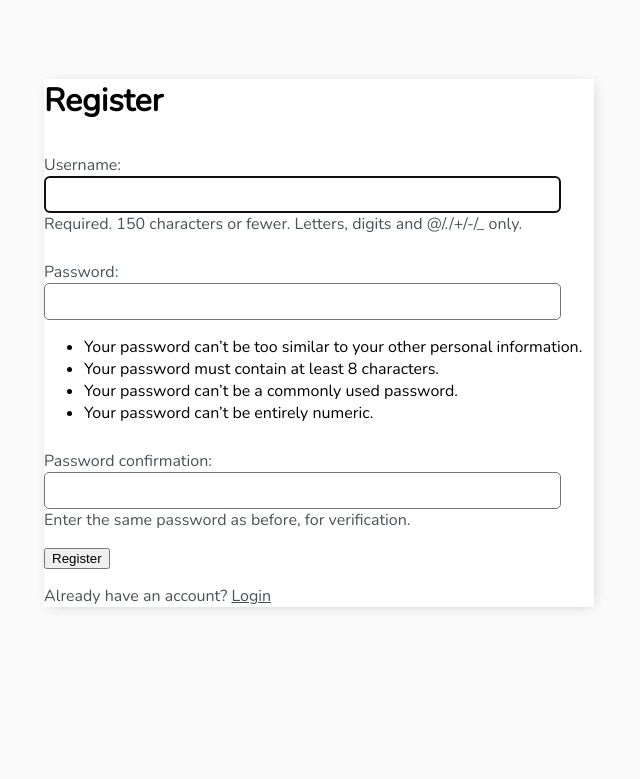
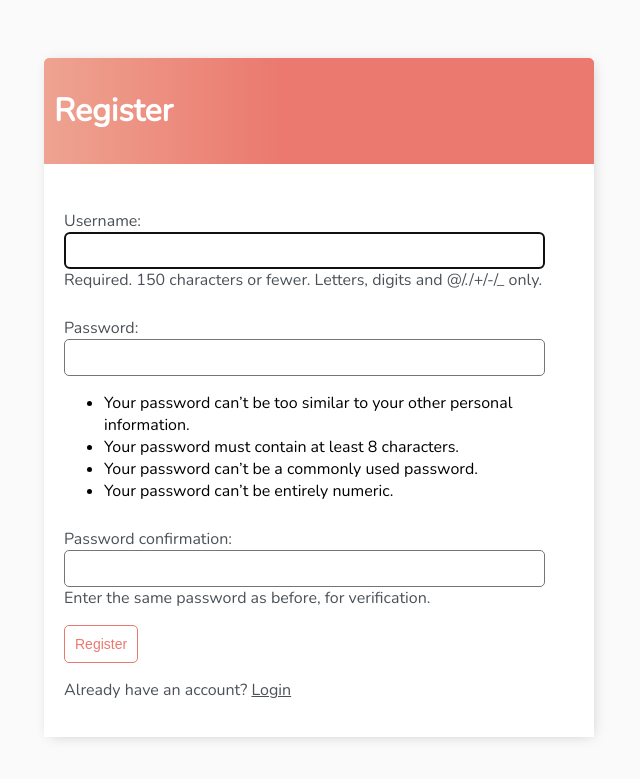
Before and after one commit to ooooo5h/youtube_django_todolist_20220223, a Django app: page /register/ in a window 1280 px wide. Shown: the top 779 px of the page, without its empty margins (321-961 px from the left). Run offline with Django 4.2, Linux system fonts and the light colour scheme.

Commit message:
회원가입화면도 css 입힘

```diff
--- a/base/templates/base/register.html
+++ b/base/templates/base/register.html
@@ -1,12 +1,17 @@
 {% extends 'base/main.html' %}
 {% block content %}
-<h1>Register</h1>
 
-<form method='POST'>
-    {% csrf_token%}
-    {{form.as_p}}
-    <input type="submit" value="Register">
-</form>
+<div class="header-bar">
+    <h1>Register</h1>
+</div>
 
-<p>Already have an account? <a href="{% url 'login' %}">Login</a></p>
+<div class="card-body">
+    <form method='POST'>
+        {% csrf_token%}
+        {{form.as_p}}
+        <input class="button" type="submit" value="Register">
+    </form>
+    <p>Already have an account? <a href="{% url 'login' %}">Login</a></p>
+</div>
+
 {% endblock content %}
```
